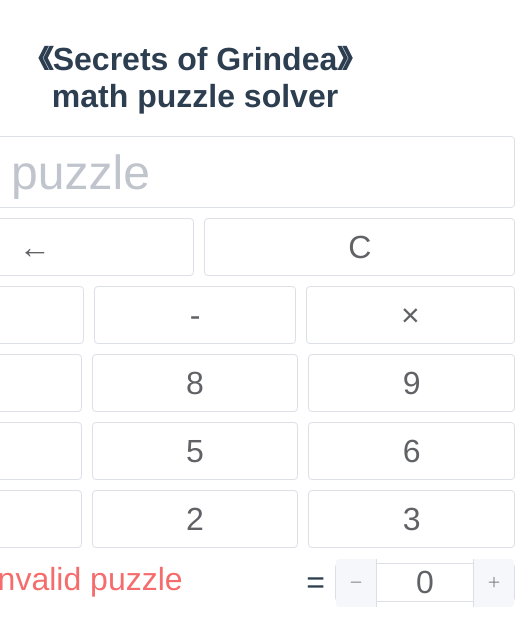
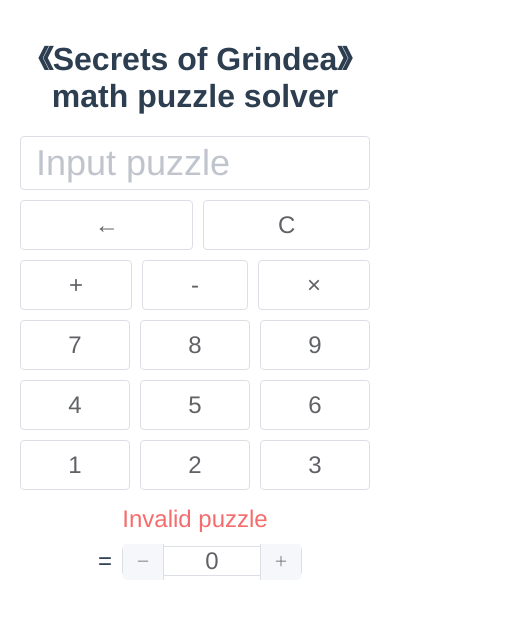
Before and after one commit to NateScarlet/grindea-math-puzzle, a Vue app: page / in a window 390 px wide. Shown: the top 636 px of the page, 515 px wide, since content can reach past the window. Built offline with nearby package versions, Linux system fonts and the light colour scheme.

Commit message:
feat: adapt mobile

```diff
--- a/src/components/PuzzleCalculator.vue
+++ b/src/components/PuzzleCalculator.vue
@@ -20,6 +20,9 @@
 <style lang="scss" scoped>
 .puzzle-calculator {
   font-size: 2em;
-  width: 20em;
+  max-width: 20em;
+  @media screen and (max-width: 768px) {
+    font-size: 1.5em;
+  }
 }
 </style>
--- a/src/components/PuzzleCalculatorOutput.vue
+++ b/src/components/PuzzleCalculatorOutput.vue
@@ -60,18 +60,25 @@
   align-items: center;
   justify-content: space-between;
   font-size: 1em;
+  flex-wrap: wrap;
+  & > * {
+    margin: 5px;
+  }
   .answer {
     text-align: center;
+    justify-content: center;
     flex: 1 1 auto;
     .invalid {
       color: #f56c6c;
     }
   }
   .expected {
+    margin: 5px auto;
+    flex: 0 0 auto;
     .el-input-number {
       font-size: 1em;
       line-height: 1.5em;
-      height: 1em;
+      height: 1.5em;
       .el-input {
         font-size: 1em;
         .el-input__inner {
```
